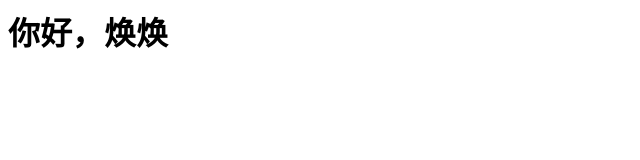
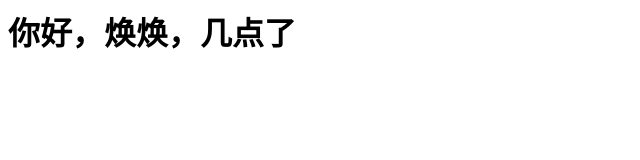
Before and after one commit to wangtianlu1121/test, a plain HTML site: page index.html in a window 1280 px wide. Shown: the whole page, without its empty margins (0-640 px from the left). Drawn offline with Linux system fonts and the light colour scheme.

Commit message:
修改index文件
对index文件添加了内容

```diff
--- a/index.html
+++ b/index.html
@@ -1 +1 @@
-<h1>你好，焕焕</h1>
+<h1>你好，焕焕，几点了</h1>
```
